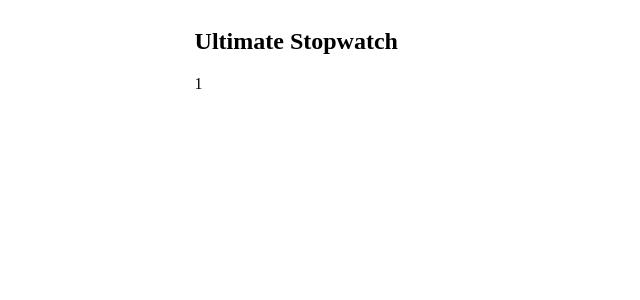
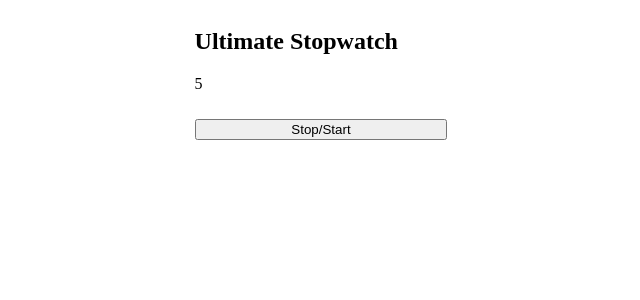
Before and after one commit to rubrafmex/ultimate-components, a React (Create React App) app: page / in a window 1280 px wide. Shown: the top 300 px of the page, without its empty margins (319-959 px from the left). Built offline with nearby package versions, Linux system fonts and the light colour scheme.

Commit message:
JavaScript closures and the useEffect hook - fixing errors using ref container

```diff
--- a/src/App.js
+++ b/src/App.js
@@ -1,11 +1,11 @@
 import React from 'react';
 import './machine.css';
-import StopwatchWithErrors from "./StopwatchWithErrors";
+import Stopwatch from "./Stopwatch";
 
 const App = () => {
     return (
         <main>
-            <StopwatchWithErrors/>
+            <Stopwatch/>
         </main>
     );
 };
--- /dev/null
+++ b/src/Stopwatch.js
@@ -0,0 +1,46 @@
+import React, {useEffect, useState, useRef} from "react";
+
+const Stopwatch = () => {
+    const [time, setTime] = useState(0);
+    const [counterActive, setCounterActive] = useState(true)
+
+    // to fix the error in dependency array:
+    // the ref container is like an instance fields in javascript, React knows that this ref container stays the same amongst all renders
+    const currentTime = useRef(0); // react gives this hook to access a mutable value that is managed by React and shared by all render calls
+
+    useEffect(() => {
+            let interval = null;
+
+            if (counterActive) {
+                interval = setInterval(() => {
+                    // using the ref container and removing the usage of 'time' directly in our useEffect will remove the error in our dependency array
+                    // IMPORTANT:
+                    // setting refs does not re-render components
+                    currentTime.current++
+                    setTime(currentTime.current);
+                }, 1000);
+            }
+
+            return () => {
+                clearInterval(interval) // keep in mind to always clear your intervals if you started them
+            };
+        }, [counterActive]
+    );
+
+    const onClickHandler = () => {
+        setCounterActive(c => !c)
+    }
+
+    // the aria-pressed={!counterActive} is because it is a toggle button, and it is !counterActive because it starts active
+    return (
+        <section className="stopwatch-frame">
+            <h1>Ultimate Stopwatch</h1>
+            <span>{time}</span>
+            <button type="button" onClick={onClickHandler} aria-pressed={!counterActive}>
+                Stop/Start
+            </button>
+        </section>
+    );
+};
+
+export default Stopwatch;
```
